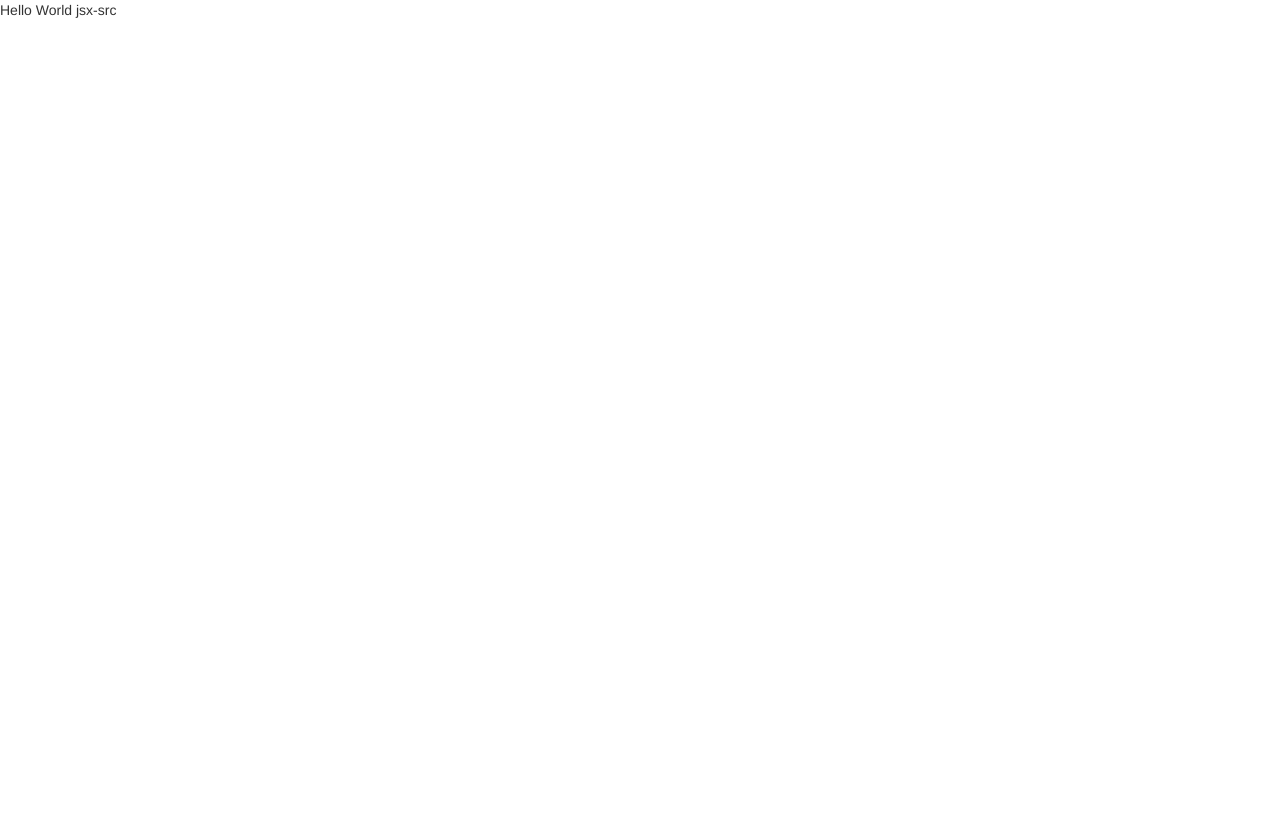
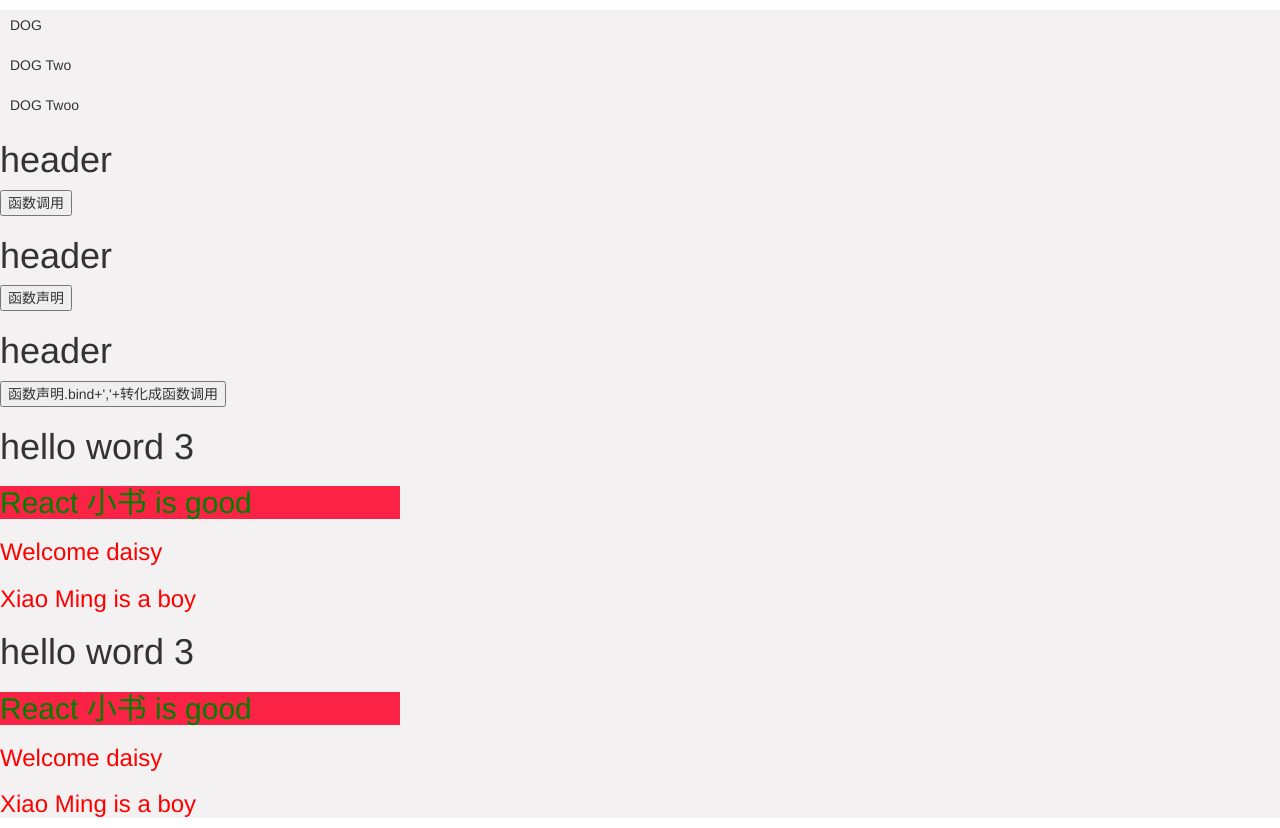
Before and after one commit to daisyXLCUI/ReactApp, a React app: page / in a window 1280 px wide. Before the commit the page ends 800 px from the top, so only its background shows below. Built offline with nearby package versions, Linux system fonts and the light colour scheme.

Commit message:
deliver  code for case2
Signed-off-by: daisyXLCUI <645401126@qq.com>

```diff
--- a/index.html
+++ b/index.html
@@ -6,7 +6,7 @@
   <link rel="stylesheet" href="https://maxcdn.bootstrapcdn.com/bootstrap/3.3.6/css/bootstrap.min.css">
 </head>
 <body>
-  <div id="app"></div>
+  <div id="app" style="background:#f3f1f1"></div>
   <script src="bundle.js"></script>
 </body>
 </html>
--- a/src/app.jsx
+++ b/src/app.jsx
@@ -1,14 +1,67 @@
-import React from 'react';
+import React, { Component } from 'react';
 import ReactDOM from 'react-dom';
+import './index.css';
 
-class App extends React.Component {
-  render(){ // Every react component has a render method.
-    return( // Every render method returns jsx. Jsx looks like HTML, but it's actually javascript and functions a lot like xml, with self closing tags requiring the `/` within the tag in order to work propperly
-      <div>
-        Hello World jsx-src
-      </div>
-    );
-  }
+class Title extends Component {
+	renderSex(goodWord, badWord){
+		const word = true
+		return word ? goodWord : badWord
+	}
+
+	render(){
+	  const word = 'hello word';
+	  var daisyApp = 'header';
+	  let isGood = true;
+	  var headerStyle = {
+		  'color' : 'green',
+	  	  'width': '400px',
+	  	  'height': 'auto',
+	  	  'background': '#fa2345'
+	  };
+	  return(
+	      <div>
+	        <h1>{word} {1+2}</h1>
+	        <h2 style={headerStyle}>React 小书 {isGood ? 'is good' : null}</h2>
+	        <h3 className='daisyApp'>Welcome {((function(){ return 'daisy'})())}</h3>
+	        <h3 className='daisyApp'>Xiao Ming is {this.renderSex(<span>a boy</span>,<span>a girl</span>)}</h3>
+	      </div>
+	  )
+	}
 }
 
-ReactDOM.render(<App />, document.querySelector('#app'));
+
+class Header extends Component {
+	handleClick(word){
+		console.log(this, word)
+	}
+
+	bark (a) {
+	   console.log(a)
+	}
+
+	run (b) {
+	   console.log(b)
+	}
+
+	handleDog(a,b){
+		this.bark(a);
+		this.run(b);
+	}
+
+	render(){
+	  return(
+		  <div>
+		  	<div className='dogOne' onClick = {()=>{this.bark('bark');this.run('run')}} >DOG</div>
+		  	<div className='dogOne' onClick = {()=>{this.handleDog('barkTwo','runTwo')}} >DOG Two</div>
+		  	<div className='dogOne' onClick = {this.handleDog.bind(this, 'barkTwoo','runTwoo')} >DOG Twoo</div>
+		  	<h1>header</h1><button onClick={()=>{this.handleClick('函数调用')}}>函数调用</button>
+		  	<h1>header</h1><button onClick={this.handleClick('函数声明')}>函数声明</button>
+		  	<h1>header</h1><button onClick={this.handleClick.bind(this,'函数声明到调用')}>函数声明.bind+','+转化成函数调用</button>
+	        <Title />
+	        <Title />
+	      </div>
+	  )
+	}
+}
+
+ReactDOM.render(<Header />, document.querySelector('#app'));
--- /dev/null
+++ b/src/index.css
@@ -0,0 +1,9 @@
+.daisyApp{
+	color: red;
+}
+
+.dogOne{
+	margin: 10px;
+	height: 30px;
+	line-height: 30px;
+}
```
Also changed, not shown: 1 other file (tests, documents, lock files or other folders).
